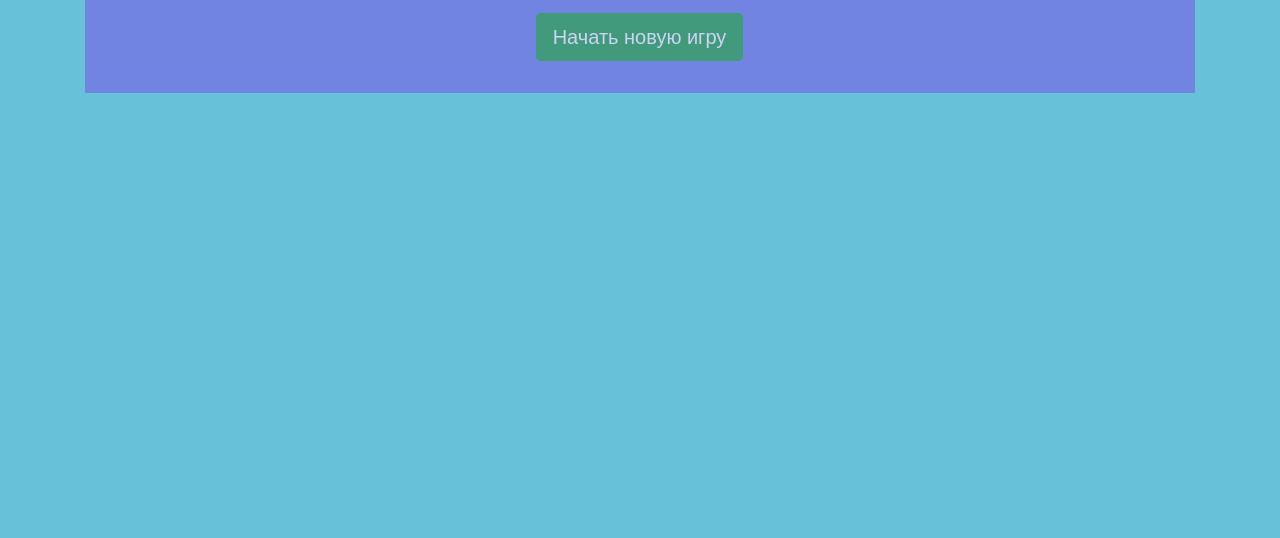
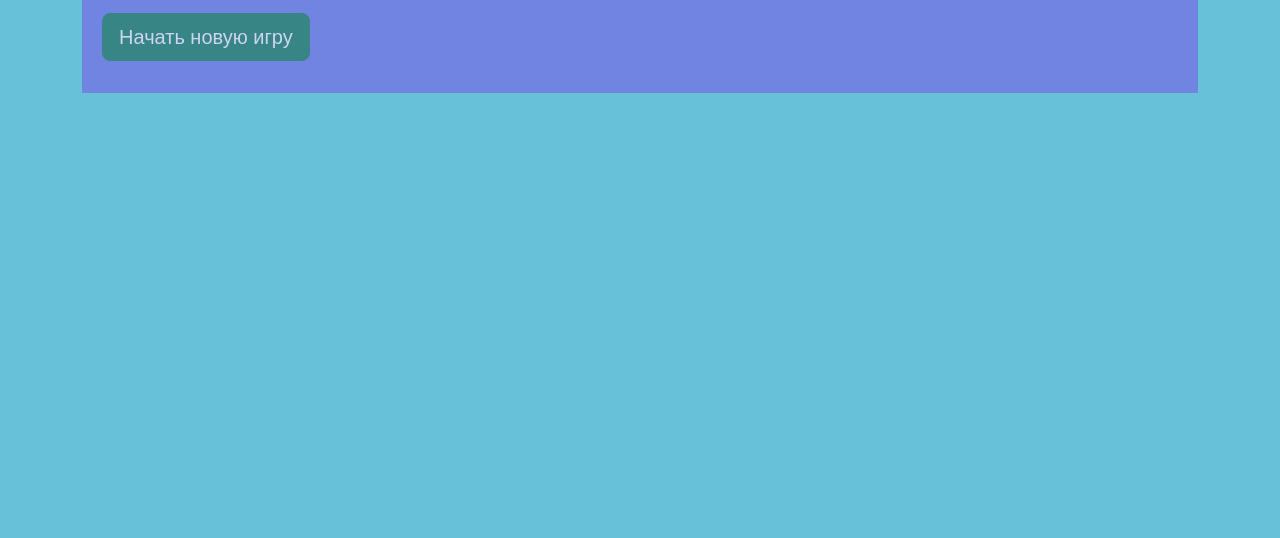
Before and after one commit to Vlad93/MemorySecterts, a website with bundled scripts: page index.html in a window 1280 px wide. Shown: the part 262-800 px from the top of the page. Built offline with nearby package versions, Linux system fonts and the light colour scheme.

Commit message:
Update bootstrap css index.html

```diff
--- a/index.html
+++ b/index.html
@@ -7,8 +7,7 @@
   <meta name="viewport" content="width=device-width, initial-scale=1.0">
   <title>Игра в пары</title>
   <!-- CSS  -->
-  <link rel="stylesheet" href="https://cdn.jsdelivr.net/npm/bootstrap@4.5.3/dist/css/bootstrap.min.css" integrity="sha384-TX8t27EcRE3e/ihU7zmQxVncDAy5uIKz4rEkgIXeMed4M0jlfIDPvg6uqKI2xXr2" crossorigin="anonymous">
-  <link rel="stylesheet" href="./src/css/normalize.css">
+<link href="https://cdn.jsdelivr.net/npm/bootstrap@5.3.3/dist/css/bootstrap.min.css" rel="stylesheet" integrity="sha384-QWTKZyjpPEjISv5WaRU9OFeRpok6YctnYmDr5pNlyT2bRjXh0JMhjY6hW+ALEwIH" crossorigin="anonymous">  <link rel="stylesheet" href="./src/css/normalize.css">
   <link rel="stylesheet" href="./src/css/style.css">
   <!-- JS  -->
   <script type="module" src="./src/js/main.js"></script>
```
